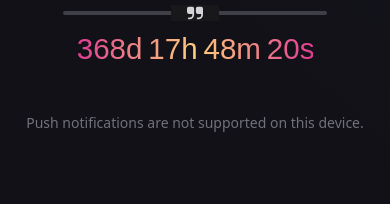
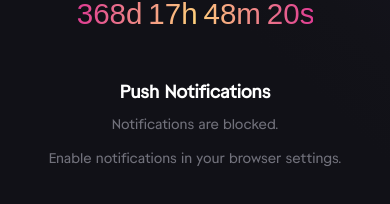
Before and after one commit to neaL367/pwa-vi, a Next.js app: page / in a window 390 px wide. Shown: the part 460-664 px from the top of the page. Built offline with nearby package versions, Linux system fonts and the light colour scheme; a web font is replaced by a local one.

Commit message:
fix: display subsccribe on mobile

```diff
--- a/components/pwa-manager.tsx
+++ b/components/pwa-manager.tsx
@@ -168,11 +168,17 @@ export function PWAManager() {
 
   if (!mounted) return null;
 
+  const isAndroid = /Android/i.test(navigator.userAgent);
+  const isMobileBrowser = isIOS || isAndroid;
+
   const isSupported = isPushSupported();
   const permission = getNotificationPermission();
   const isBlocked = permission === "denied";
   const isSubscribed = !!subscription;
-  const showInstallPrompt = !isStandalone && (isIOS || deferredPrompt);
+  const showInstallPrompt =
+    !isStandalone && (isIOS || isAndroid || deferredPrompt);
+
+  const showSubscribeButton = !isMobileBrowser || isStandalone;
 
   return (
     <div className="space-y-8">
@@ -190,7 +196,7 @@ export function PWAManager() {
             </Button>
           )}
 
-          {isIOS && (
+          {isIOS && !deferredPrompt && (
             <p className="px-10 text-sm text-muted-foreground">
               To install this app, tap the share button
               <span role="img" aria-label="share icon">
@@ -211,7 +217,7 @@ export function PWAManager() {
         </div>
       )}
 
-      {isSupported && isStandalone ? (
+      {isSupported && showSubscribeButton ? (
         <div className="text-center font-deco-regular">
           <h3 className="mb-2 text-lg text-white font-semibold">
             Push Notifications
@@ -256,6 +262,10 @@ export function PWAManager() {
             </div>
           )}
         </div>
+      ) : !showSubscribeButton ? (
+        <p className="text-center text-sm text-muted-foreground">
+          Install the app to enable push notifications.
+        </p>
       ) : (
         <p className="text-center text-sm text-muted-foreground">
           Push notifications are not supported on this device.
```
